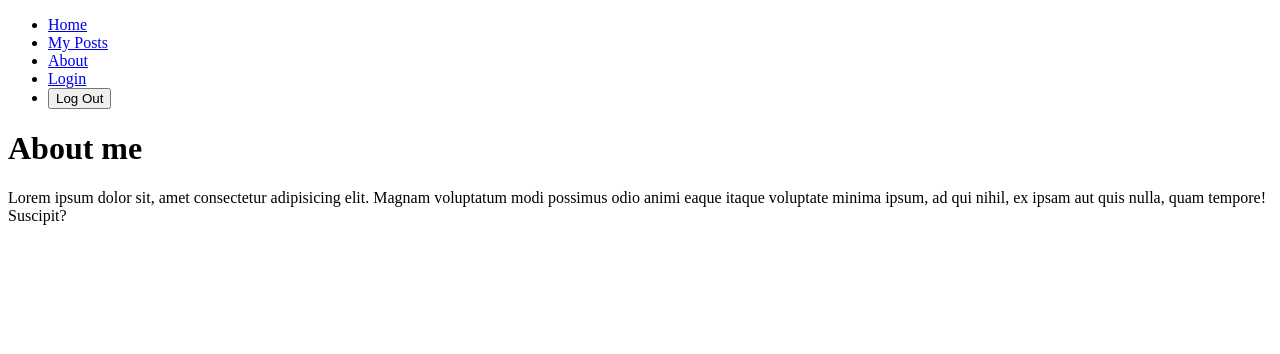
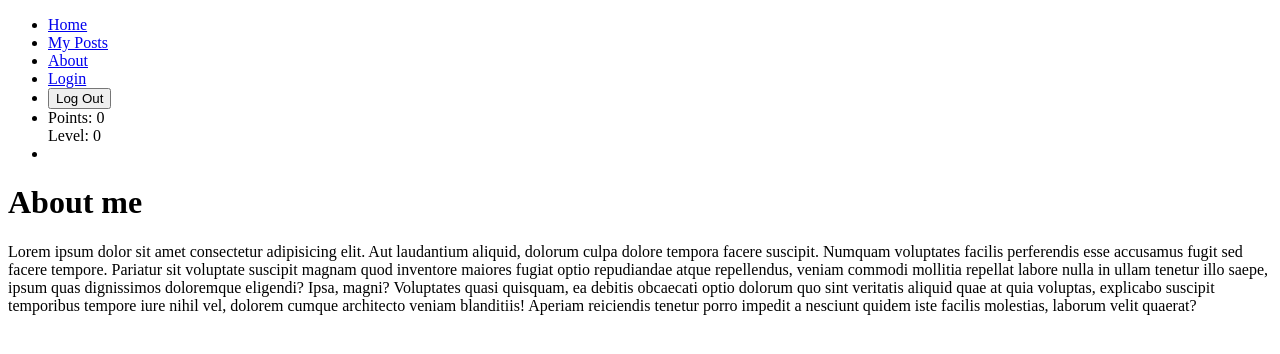
Before and after one commit to lifehacker5882/myblog, a React (Vite) app: page /about in a window 1280 px wide. Shown: the top 354 px of the page. Built offline with nearby package versions, Linux system fonts and the light colour scheme; no server answers; the database is empty; sample sign-in values are in the browser's storage.

Commit message:
lagt til level system basert på points

```diff
--- a/src/App.tsx
+++ b/src/App.tsx
@@ -6,6 +6,7 @@ import MyPosts from "./pages/MyPosts";
 import About from "./pages/About";
 import Auth from "./pages/Auth";
 import Feed from "./pages/Feed";
+import UserPoints from "./components/UserPoints";
 import ProtectedRoute from "./components/ProtectedRoute";
 
 import "./App.css";
@@ -34,6 +35,10 @@ function App() {
               <button onClick={logout}>Log Out</button>
             </li>
           )}
+          <li>
+            <UserPoints />
+          </li>
+          <li></li>
         </ul>
       </nav>
 
--- /dev/null
+++ b/src/components/UserPoints.tsx
@@ -0,0 +1,34 @@
+import { useAuth } from "../utils/AuthContext";
+import { doc, getDoc } from "firebase/firestore";
+import { db } from "../firebase";
+import { useEffect, useState } from "react";
+import { getLevels } from "../utils/userLevels";
+
+const UserPoints = () => {
+  const { user } = useAuth();
+  const [points, setPoints] = useState<number>(0);
+
+  useEffect(() => {
+    const fetchUserPoints = async () => {
+      if (!user) return;
+      const userSnap = await getDoc(doc(db, "users", user.uid));
+      if (userSnap.exists()) {
+        setPoints(userSnap.data().points);
+      }
+    };
+    fetchUserPoints();
+  }, [user]);
+
+  const level = getLevels(points);
+
+  return user ? (
+    <div>
+      <div>Points: {points}</div>
+      <div>Level: {level}</div>
+    </div>
+  ) : (
+    <div>Please log in to see your points.</div>
+  );
+};
+
+export default UserPoints;
--- a/src/components/post/PostForm.tsx
+++ b/src/components/post/PostForm.tsx
@@ -1,6 +1,13 @@
 import { useState } from "react";
 import { db } from "../../firebase";
-import { collection, addDoc, Timestamp } from "firebase/firestore";
+import {
+  collection,
+  addDoc,
+  Timestamp,
+  updateDoc,
+  increment,
+  doc,
+} from "firebase/firestore";
 import { useAuth } from "../../utils/AuthContext";
 
 type PostFormProps = {
@@ -26,6 +33,11 @@ const PostForm: React.FC<PostFormProps> = ({ onPostAdded }) => {
         createdAt: Timestamp.now(),
         userId: user.uid,
       });
+
+      await updateDoc(doc(db, "users", user.uid), {
+        points: increment(10),
+      });
+
       setTitle("");
       setContent("");
       onPostAdded();
--- a/src/pages/About.tsx
+++ b/src/pages/About.tsx
@@ -3,9 +3,17 @@ const About = () => {
     <>
       <h1>About me</h1>
       <p>
-        Lorem ipsum dolor sit, amet consectetur adipisicing elit. Magnam
-        voluptatum modi possimus odio animi eaque itaque voluptate minima ipsum,
-        ad qui nihil, ex ipsam aut quis nulla, quam tempore! Suscipit?
+        Lorem ipsum dolor sit amet consectetur adipisicing elit. Aut laudantium
+        aliquid, dolorum culpa dolore tempora facere suscipit. Numquam
+        voluptates facilis perferendis esse accusamus fugit sed facere tempore.
+        Pariatur sit voluptate suscipit magnam quod inventore maiores fugiat
+        optio repudiandae atque repellendus, veniam commodi mollitia repellat
+        labore nulla in ullam tenetur illo saepe, ipsum quas dignissimos
+        doloremque eligendi? Ipsa, magni? Voluptates quasi quisquam, ea debitis
+        obcaecati optio dolorum quo sint veritatis aliquid quae at quia
+        voluptas, explicabo suscipit temporibus tempore iure nihil vel, dolorem
+        cumque architecto veniam blanditiis! Aperiam reiciendis tenetur porro
+        impedit a nesciunt quidem iste facilis molestias, laborum velit quaerat?
       </p>
     </>
   );
--- a/src/pages/Feed.tsx
+++ b/src/pages/Feed.tsx
@@ -1,6 +1,6 @@
 import PostList from "../components/post/PostList";
 
-import React, { useState, useEffect } from "react";
+import { useState, useEffect } from "react";
 import { type Post } from "../types/post";
 import { collection, getDocs, query, orderBy } from "firebase/firestore";
 import { db } from "../firebase";
--- a/src/utils/AuthContext.tsx
+++ b/src/utils/AuthContext.tsx
@@ -1,6 +1,7 @@
 import { createContext, useContext, useEffect, useState } from "react";
 import { type User, onAuthStateChanged } from "firebase/auth";
 import { auth } from "../firebase";
+import { userDataExists } from "./userData";
 
 type AuthContextProps = {
   user: User | null;
@@ -23,6 +24,11 @@ export const AuthProvider: React.FC<{ children: React.ReactNode }> = ({
   useEffect(() => {
     const unsubscribe = onAuthStateChanged(auth, (firebaseUser) => {
       setUser(firebaseUser);
+
+      if (firebaseUser) {
+        userDataExists(firebaseUser.uid, firebaseUser.email || "");
+      }
+
       setLoading(false);
     });
 
--- /dev/null
+++ b/src/utils/userData.ts
@@ -0,0 +1,14 @@
+import { doc, getDoc, setDoc } from "firebase/firestore";
+import { db } from "../firebase";
+
+export const userDataExists = async (uid: string, email: string) => {
+  const userRef = doc(db, "users", uid);
+  const userSnap = await getDoc(userRef);
+
+  if (!userSnap.exists()) {
+    await setDoc(userRef, {
+      email,
+      points: 0,
+    });
+  }
+};
--- /dev/null
+++ b/src/utils/userLevels.tsx
@@ -0,0 +1,20 @@
+export const levels = [
+  { level: 0, minimumPoint: 0 },
+  { level: 1, minimumPoint: 50 },
+  { level: 2, minimumPoint: 100 },
+  { level: 3, minimumPoint: 250 },
+  { level: 4, minimumPoint: 500 },
+  { level: 5, minimumPoint: 1000 },
+];
+
+export const getLevels = (points: number): number => {
+  let currentLevel = 0;
+  for (const l of levels) {
+    if (points >= l.minimumPoint) {
+      currentLevel = l.level;
+    } else {
+      break;
+    }
+  }
+  return currentLevel;
+};
```
